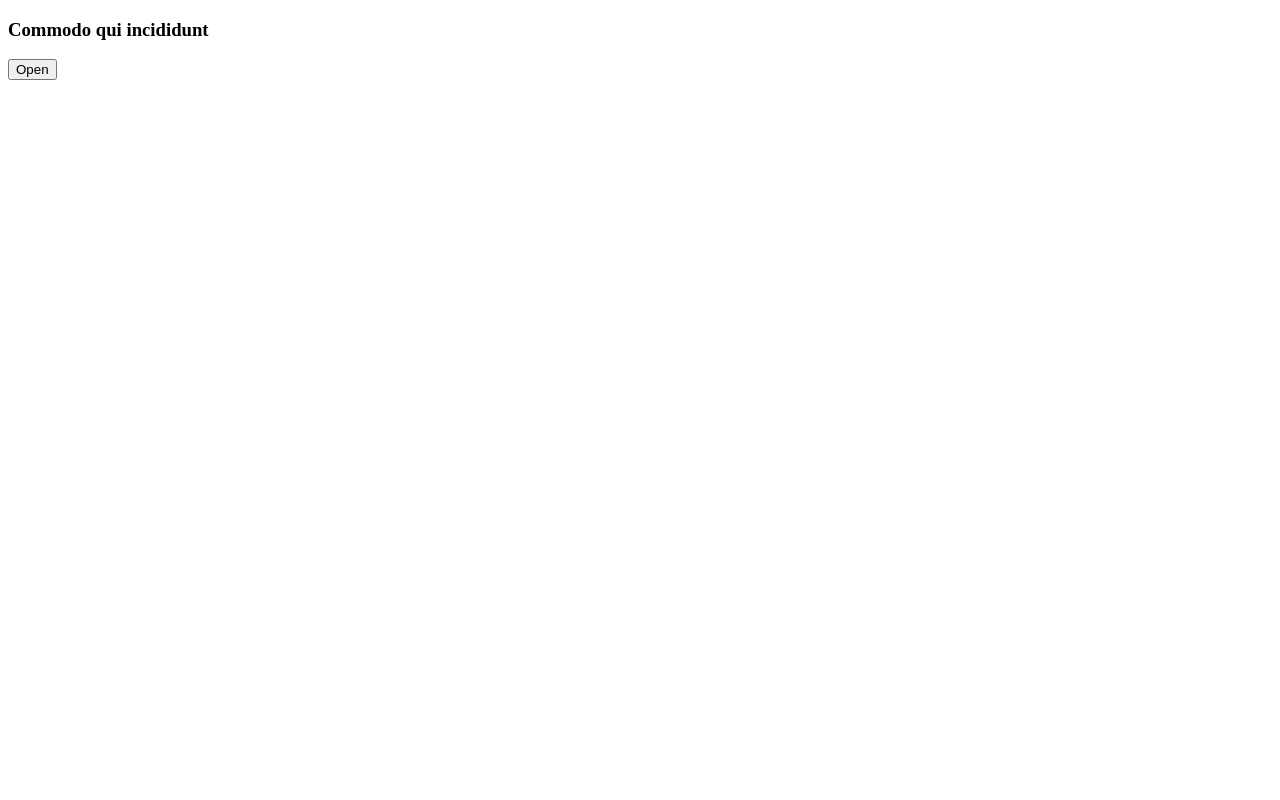
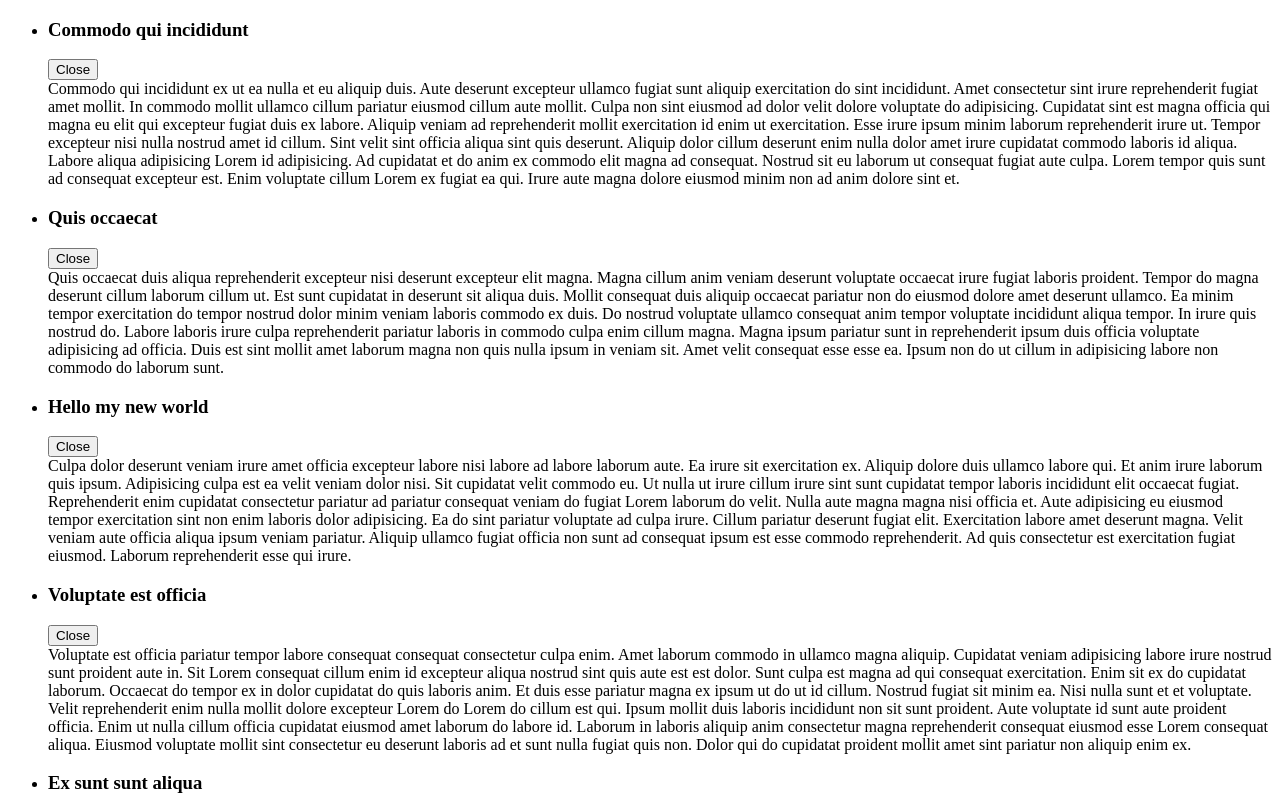
Before and after one commit to SergeyProkopenko/my-app, a React (Create React App) app: page / in a window 1280 px wide. Shown: the top 800 px of the page. Built offline with nearby package versions, Linux system fonts and the light colour scheme.

Commit message:
articles

```diff
--- a/src/App.js
+++ b/src/App.js
@@ -1,31 +1,14 @@
 import React, {Component} from 'react';
-// import UserOutput from './UserOutput';
-// import UserInput from './UserInput';
-import Article from "./Article";
+import Articles from "./Articles";
 import {articles} from "./fixtures";
 
 
 class App extends Component {
 
-    state = {
-        userName: "Mike1"
-    };
-
-    // changeUsernameHandler = (event) => {
-    //     this.setState({
-    //         userName: event.target.value
-    //     })
-    // };
-
     render() {
-
-        //const {userName} = this.state;
-
         return (
             <div>
-                {/*<UserInput change={this.changeUsernameHandler.bind(this)} username={userName}/>*/}
-                {/*<UserOutput username={userName}/>*/}
-                <Article article={articles[0]}/>
+                <Articles articles={articles}/>
             </div>
         );
     }
--- a/src/Article.js
+++ b/src/Article.js
@@ -5,7 +5,7 @@ export default class Article extends Component {
     constructor(props) {
         super(props);
         this.state = {
-            isOpen: false
+            isOpen: true
         };
     }
 
--- /dev/null
+++ b/src/Articles.js
@@ -0,0 +1,16 @@
+import React from 'react';
+import Article from "./Article";
+
+export default function Articles({articles}) {
+    return (
+        <ul>
+            {articles.map(item => {
+                return (
+                    <li key={item.id}>
+                        <Article article={item} />
+                    </li>
+                )
+            })}
+        </ul>
+    );
+}
```
Also changed, not shown: src/UserInput.js (deleted, +0 -9 lines), src/UserOutput.js (deleted, +0 -12 lines).
